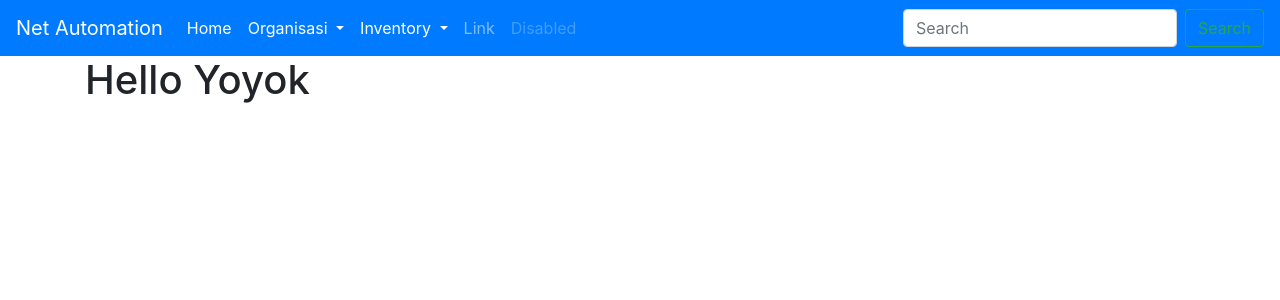
After one commit to yoayoe/mmu_network_automation, a Django app: page /tes/ in a window 1280 px wide. The commit adds this page. Shown: the top 300 px of the page. Run offline with Django 3.2, Linux system fonts and the light colour scheme; some libraries are stand-ins or nearby versions.

Commit message:
Menambahkan views tes dan file tes.html

```diff
--- a/network_automation/urls.py
+++ b/network_automation/urls.py
@@ -7,7 +7,8 @@ urlpatterns = [
     path('configure/', views.configure, name='configure'),
     path('verify_config/', views.verify_config, name='verify_config'),
     path('log/', views.log, name='log'),
-    path('tambah_device/', views.tambah_device, name='tambah_device')
+    path('tambah_device/', views.tambah_device, name='tambah_device'),
+    path('tes/', views.tes, name='tes')
 
 
 ]
--- a/network_automation/views.py
+++ b/network_automation/views.py
@@ -4,6 +4,13 @@ import paramiko
 from datetime import datetime
 import time
 from .forms import FormDevice
+
+def tes(request):
+    hello = "Hello Yoyok"
+    context ={
+        'helo' : hello
+    }
+    return render(request, 'ztes.html', context)
 
 def home(request):
     all_device = Device.objects.all()
--- a/templates/base.html
+++ b/templates/base.html
@@ -1,156 +1,77 @@
 {% load static %}
-<!DOCTYPE html>
-<html lang="en" dir="ltr">
+<!doctype html>
+<html lang="en">
   <head>
+    <!-- Required meta tags -->
     <meta charset="utf-8">
-    <title>MMU Network Automation</title>
+    <meta name="viewport" content="width=device-width, initial-scale=1, shrink-to-fit=no">
 
+    <!-- Bootstrap CSS -->
     <link rel="stylesheet" href="https://stackpath.bootstrapcdn.com/bootstrap/4.5.0/css/bootstrap.min.css" integrity="sha384-9aIt2nRpC12Uk9gS9baDl411NQApFmC26EwAOH8WgZl5MYYxFfc+NcPb1dKGj7Sk" crossorigin="anonymous">
-    <link rel="stylesheet" href="{% static 'css/style.css' %}">
-    <link rel="stylesheet" href="https://cdnjs.cloudflare.com/ajax/libs/font-awesome/5.12.1/css/all.min.css">
+
+    <title>Tes Django</title>
   </head>
   <body>
+    <nav class="navbar navbar-expand-lg navbar-dark bg-primary">
+      <a class="navbar-brand" href="#">Net Automation</a>
+      <button class="navbar-toggler" type="button" data-toggle="collapse" data-target="#navbarSupportedContent" aria-controls="navbarSupportedContent" aria-expanded="false" aria-label="Toggle navigation">
+        <span class="navbar-toggler-icon"></span>
+      </button>
 
-    <input type="checkbox" id="check">
-    <!--header area start-->
-    <header>
-      <label for="check">
-        <i class="fas fa-bars" id="sidebar_btn"></i>
-      </label>
-      <div class="left_area">
-        <h3>Coding <span>Snow</span></h3>
+      <div class="collapse navbar-collapse" id="navbarSupportedContent">
+        <ul class="navbar-nav mr-auto">
+          <li class="nav-item active">
+            <a class="nav-link" href="#">Home <span class="sr-only">(current)</span></a>
+          </li>
+          <li class="nav-item active dropdown">
+            <a class="nav-link dropdown-toggle" href="#" id="navbarDropdown" role="button" data-toggle="dropdown" aria-haspopup="true" aria-expanded="false">
+              Organisasi
+            </a>
+            <div class="dropdown-menu" aria-labelledby="navbarDropdown">
+              <a class="dropdown-item" href="#">Unit Induk</a>
+              <a class="dropdown-item" href="#">Unit Pelaksana</a>
+              <a class="dropdown-item" href="#">Unit Layanan</a>
+              <div class="dropdown-divider"></div>
+              <a class="dropdown-item" href="#">Something else here</a>
+            </div>
+          </li>
+          <li class="nav-item active dropdown">
+            <a class="nav-link dropdown-toggle" href="#" id="navbarDropdown" role="button" data-toggle="dropdown" aria-haspopup="true" aria-expanded="false">
+              Inventory
+            </a>
+            <div class="dropdown-menu" aria-labelledby="navbarDropdown">
+              <a class="dropdown-item" href="#">Device List</a>
+              <a class="dropdown-item" href="#">Add Device</a>
+              <div class="dropdown-divider"></div>
+              <a class="dropdown-item" href="#">Something else here</a>
+            </div>
+          </li>
+          <li class="nav-item">
+            <a class="nav-link" href="#">Link</a>
+          </li>
+          <li class="nav-item">
+            <a class="nav-link disabled" href="#" tabindex="-1" aria-disabled="true">Disabled</a>
+          </li>
+        </ul>
+        <form class="form-inline my-2 my-lg-0">
+          <input class="form-control mr-sm-2" type="search" placeholder="Search" aria-label="Search">
+          <button class="btn btn-outline-success my-2 my-sm-0" type="submit">Search</button>
+        </form>
       </div>
-      <div class="right_area">
-        <a href="#" class="logout_btn">Logout</a>
-      </div>
-    </header>
-    <!--header area end-->
-    <!--sidebar start-->
-    <div class="sidebar">
-      <center>
-        <img src="{% static 'img/1.png' %}" class="profile_image" alt="">
-        <h4>Jessica</h4>
-      </center>
-      <a href="#"><i class="fas fa-desktop"></i><span>Dashboard</span></a>
-      <a href="#"><i class="fas fa-cogs"></i><span>Components</span></a>
-      <a href="#"><i class="fas fa-table"></i><span>Tables</span></a>
-      <a href="#"><i class="fas fa-th"></i><span>Forms</span></a>
-      <a href="#"><i class="fas fa-info-circle"></i><span>About</span></a>
-      <a href="#"><i class="fas fa-sliders-h"></i><span>Settings</span></a>
-    </div>
-    <!--sidebar end-->
+    </nav>
 
-    <div class="content">
-     <h2>
+    <div class="container">
+      <!-- Content here -->
       {% block content %}
 
+
       {% endblock %}
-     </h2>
     </div>
 
-
-
+    <!-- Optional JavaScript -->
+    <!-- jQuery first, then Popper.js, then Bootstrap JS -->
     <script src="https://code.jquery.com/jquery-3.5.1.slim.min.js" integrity="sha384-DfXdz2htPH0lsSSs5nCTpuj/zy4C+OGpamoFVy38MVBnE+IbbVYUew+OrCXaRkfj" crossorigin="anonymous"></script>
-<script src="https://cdn.jsdelivr.net/npm/popper.js@1.16.0/dist/umd/popper.min.js" integrity="sha384-Q6E9RHvbIyZFJoft+2mJbHaEWldlvI9IOYy5n3zV9zzTtmI3UksdQRVvoxMfooAo" crossorigin="anonymous"></script>
-<script src="https://stackpath.bootstrapcdn.com/bootstrap/4.5.0/js/bootstrap.min.js" integrity="sha384-OgVRvuATP1z7JjHLkuOU7Xw704+h835Lr+6QL9UvYjZE3Ipu6Tp75j7Bh/kR0JKI" crossorigin="anonymous"></script>
+    <script src="https://cdn.jsdelivr.net/npm/popper.js@1.16.0/dist/umd/popper.min.js" integrity="sha384-Q6E9RHvbIyZFJoft+2mJbHaEWldlvI9IOYy5n3zV9zzTtmI3UksdQRVvoxMfooAo" crossorigin="anonymous"></script>
+    <script src="https://stackpath.bootstrapcdn.com/bootstrap/4.5.0/js/bootstrap.min.js" integrity="sha384-OgVRvuATP1z7JjHLkuOU7Xw704+h835Lr+6QL9UvYjZE3Ipu6Tp75j7Bh/kR0JKI" crossorigin="anonymous"></script>
   </body>
 </html>
-
-
-
-
-
-
-
-
-
-
-
-
-
-
-
-
-
-
-
-
-
-
-
-
-
-
-
-
-
-
-
-
-
-
-
-
-
-
-
-
-
-
-
-
-
-
-
-
-
-
-
-
-
-
-
-
-
-
-
-
-
-
-
-
-
-
-
-
-
-
-
-
-
-
-
-
-
-
-
-
-
-
-
-
-
-
-
-
-
-
-
-
-
-
-
-
-
-
-<!---->
--- /dev/null
+++ b/templates/ztes.html
@@ -0,0 +1,7 @@
+{% extends "base.html" %}
+
+{% block content %}
+
+   <h1>{{helo}}</h1>
+
+{% endblock content %}
```
